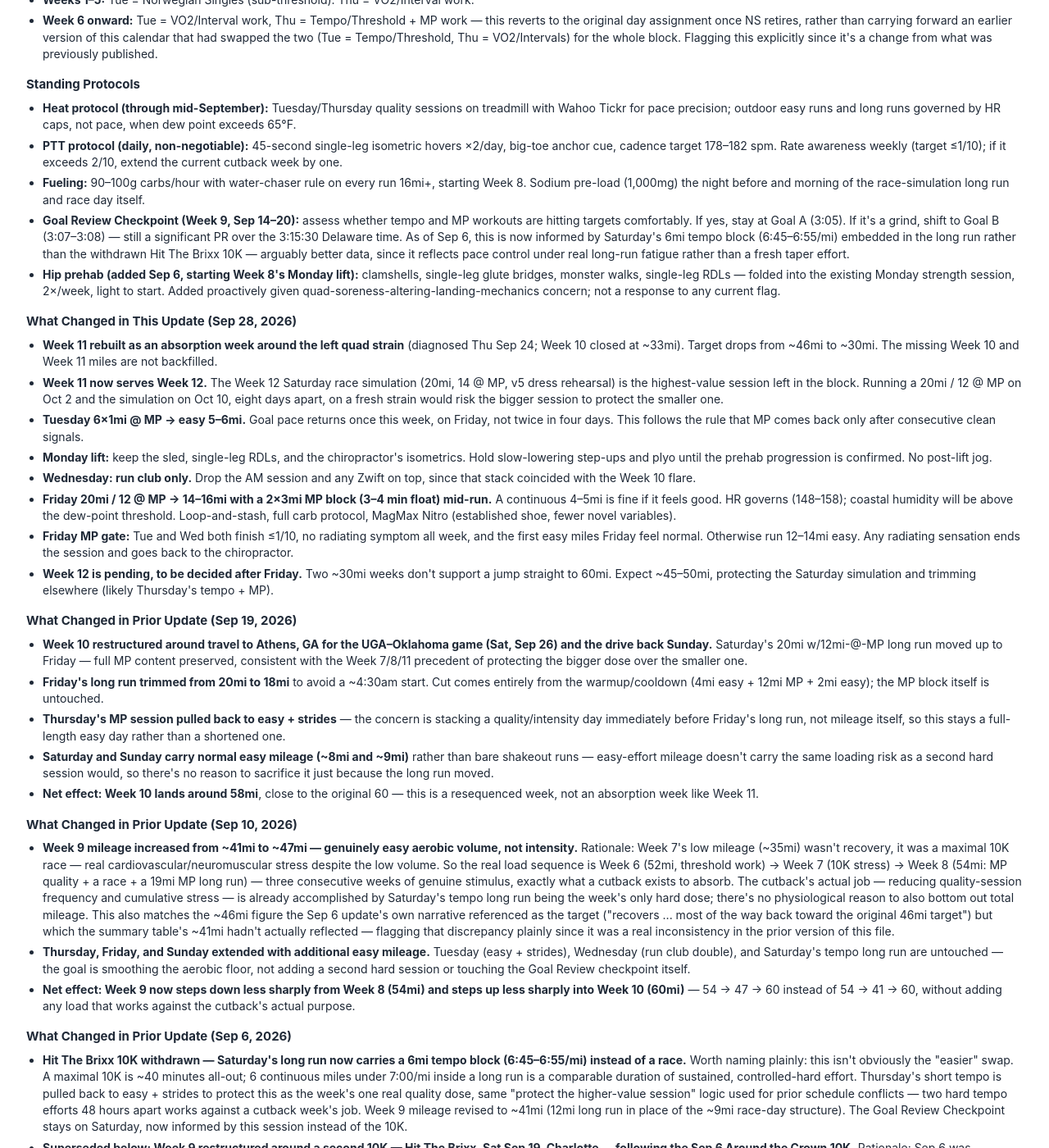
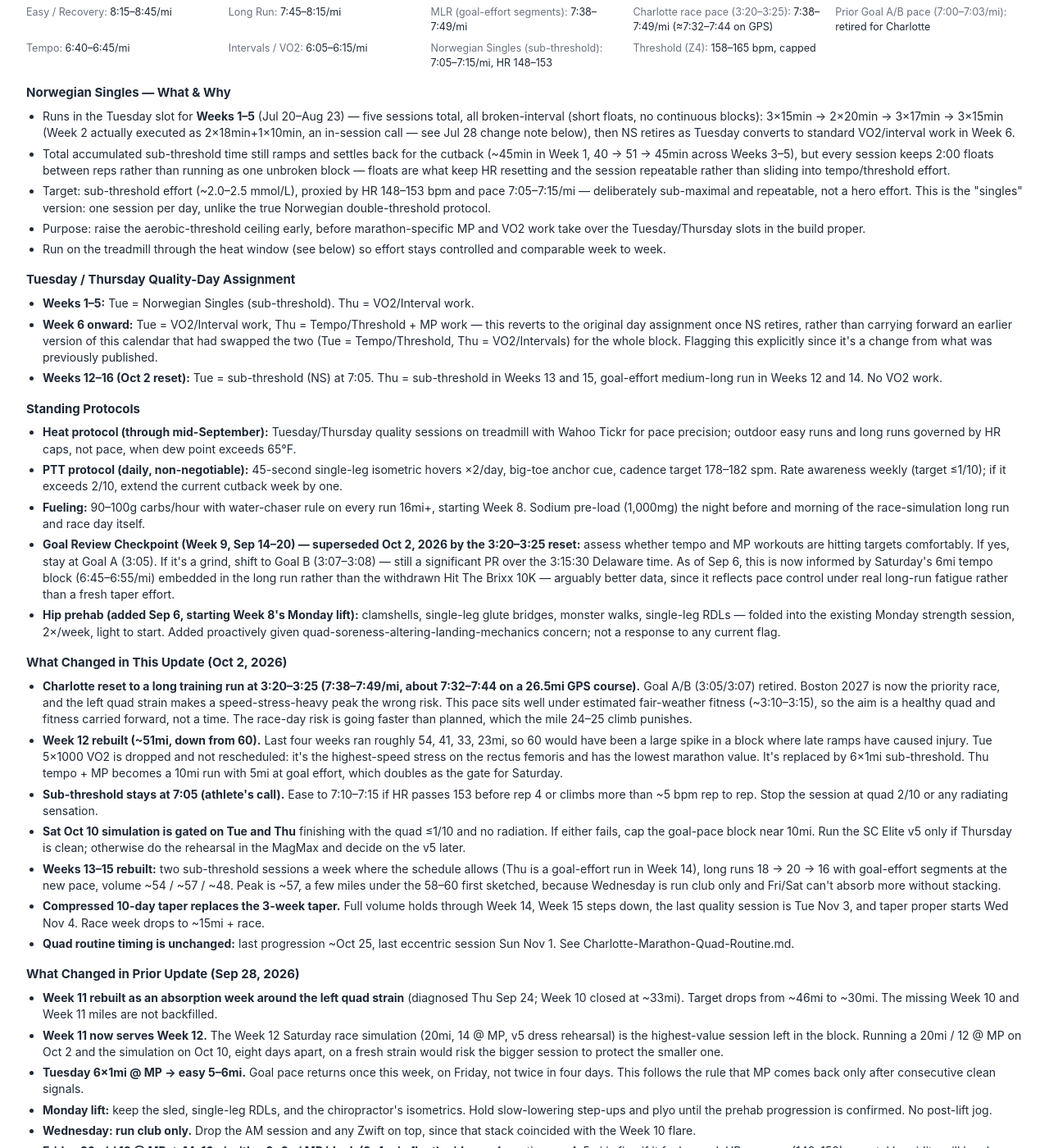
Before and after one commit to dnorton/dnorton, a Jekyll site: the page charlotte-marathon/calendar.html, which Jekyll copies as it is, in a window 1280 px wide and 1400 px high, scrolled down 2283 px. Shown: the whole window at 82% size. Built offline with Jekyll 4.4.1, drawn with Linux system fonts in a browser that asks for light colours; some of the changed text lies outside the part shown.

Commit message:
Reset Charlotte Marathon to a 3:20-3:25 training run
Retire the 3:05/3:07 goals and treat Charlotte as a long training run
at 7:38-7:49/mi, with Boston 2027 as the priority and the left quad
strain still healing. Rebuild weeks 12-17: drop VO2 work for 7:05
sub-threshold sessions, cut peak volume to ~57mi, gate the Oct 10 race
simulation on clean Tue/Thu sessions, and replace the 3-week taper
with a compressed 10-day taper.

Co-Authored-By: Claude Opus 5.5 <noreply@anthropic.com>

```diff
--- a/charlotte-marathon/calendar.html
+++ b/charlotte-marathon/calendar.html
@@ -244,15 +244,15 @@
 <body>
 
 <h1>Charlotte Marathon 2026 — Training Calendar</h1>
-<p class="subtitle">Novant Health Charlotte Marathon · Saturday, November 14, 2026 · 17-week block from a July 20 start (post-vacation) · Updated Sep 19, 2026</p>
+<p class="subtitle">Novant Health Charlotte Marathon · Saturday, November 14, 2026 · 17-week block from a July 20 start (post-vacation) · Updated Oct 2, 2026</p>
 
 <div class="summary-cards">
   <div class="card"><div class="label">Race Day</div><div class="value">Nov 14, 2026</div></div>
   <div class="card"><div class="label">Plan Start</div><div class="value">Jul 20, 2026</div></div>
   <div class="card"><div class="label">Total Weeks</div><div class="value">17</div></div>
-  <div class="card"><div class="label">Goal A</div><div class="value">3:05:00 (7:00/mi)</div></div>
-  <div class="card"><div class="label">Goal B</div><div class="value">3:07:00 (7:03/mi)</div></div>
-  <div class="card"><div class="label">Peak Volume</div><div class="value">60 mpw</div></div>
+  <div class="card"><div class="label">Charlotte Plan</div><div class="value">3:20–3:25 (long training run)</div></div>
+  <div class="card"><div class="label">Race Pace</div><div class="value">7:38–7:49/mi</div></div>
+  <div class="card"><div class="label">Peak Volume</div><div class="value">~57 mpw</div></div>
 </div>
 
 <div class="legend">
@@ -408,68 +408,68 @@
 </tr>
 
 <tr class="peak">
-  <td class="wk">12</td><td class="dates">Oct 5–11</td><td class="phase">Peak 1 + Sim</td><td class="mileage">60</td>
-  <td>Strength (no run)</td>
-  <td><span class="vo2-tag">VO2</span> 5×1000m @ VO2 pace</td>
-  <td>AM Easy + PM Run Club</td>
-  <td><span class="mp-tag">MP</span> 3mi tempo + 3mi @ MP</td>
-  <td>Easy recovery</td>
-  <td><b>20mi RACE SIMULATION</b><br>14mi @ MP · full race-day fueling<br><span class="cap-flag">CAPPED AT 20mi (was 22mi/16mi MP)</span></td>
-  <td>Easy / rest</td>
+  <td class="wk">12</td><td class="dates">Oct 5–11</td><td class="phase">Peak 1 + Sim</td><td class="mileage">~51<span class="revised-flag">revised</span></td>
+  <td>Strength (no run)<br>quad routine A</td>
+  <td><span class="ns-tag">NS</span> 6×1mi @ 7:05, HR 148–153, 60s jog<br><span class="heat-flag">treadmill if dew point &gt;60</span></td>
+  <td>AM Bike + PM Run Club (easy)</td>
+  <td><span class="mp-tag">MP</span> 10mi: 2 easy + 5mi @ goal effort (~7:40) + 3 easy</td>
+  <td>Easy 6mi</td>
+  <td><b>20mi RACE SIMULATION</b><br>4 easy + 14mi @ 7:38–7:49 + 2 easy · full race-day fueling<br><span class="cap-flag">GATED: Tue + Thu clean</span></td>
+  <td>Bike (easy)<br>quad routine C, isometric only</td>
 </tr>
 
 <tr class="peak">
-  <td class="wk">13</td><td class="dates">Oct 12–18</td><td class="phase">Peak 2</td><td class="mileage">60</td>
+  <td class="wk">13</td><td class="dates">Oct 12–18</td><td class="phase">Peak 2</td><td class="mileage">~54<span class="revised-flag">revised</span></td>
   <td>Strength (no run)</td>
-  <td><span class="mp-tag">MP</span> 4×1.5mi @ MP</td>
-  <td>AM Easy + PM Run Club</td>
-  <td>Threshold: 5mi tempo</td>
-  <td>Easy recovery</td>
-  <td>18mi w/ 10mi @ MP</td>
-  <td>Easy / rest</td>
+  <td><span class="ns-tag">NS</span> 4×1.5mi @ 7:05, 90s jog</td>
+  <td>AM Bike + PM Run Club (easy)</td>
+  <td><span class="ns-tag">NS</span> 2×3mi @ 7:05, 2min float</td>
+  <td>Easy 8mi</td>
+  <td>18mi: 5 easy + <span class="mp-tag">MP</span> 8mi @ goal effort + 5 easy</td>
+  <td>Bike (easy)</td>
+</tr>
+
+<tr class="peak">
+  <td class="wk">14</td><td class="dates">Oct 19–25</td><td class="phase">Peak 3</td><td class="mileage">~57<span class="revised-flag">revised</span></td>
+  <td>Strength (no run)</td>
+  <td><span class="ns-tag">NS</span> 3×2mi @ 7:05, 2min float</td>
+  <td>AM Bike + PM Run Club (easy)</td>
+  <td><span class="mp-tag">MP</span> 12mi: 2 easy + 6mi @ goal effort + 4 easy</td>
+  <td>Easy 8mi</td>
+  <td>20mi: 5 easy + <span class="mp-tag">MP</span> 10mi @ goal effort + 5 easy<br>last big long run</td>
+  <td>Bike (easy)</td>
 </tr>
 
 <tr class="taper">
-  <td class="wk">14</td><td class="dates">Oct 19–25</td><td class="phase">Taper 1</td><td class="mileage">50</td>
+  <td class="wk">15</td><td class="dates">Oct 26–Nov 1</td><td class="phase">Step-down</td><td class="mileage">~48<span class="revised-flag">revised</span></td>
   <td>Strength (no run)</td>
-  <td><span class="vo2-tag">VO2</span> 5×600m @ VO2 pace</td>
-  <td>AM Easy + PM Run Club</td>
-  <td><span class="mp-tag">MP</span> 2mi tempo + 3mi @ MP</td>
-  <td>Easy recovery</td>
-  <td>16mi w/ 8mi @ MP</td>
-  <td>Easy / rest</td>
+  <td><span class="ns-tag">NS</span> 5×1mi @ 7:05, 60s jog</td>
+  <td>AM Bike + PM Run Club (easy)</td>
+  <td><span class="ns-tag">NS</span> 3×1.5mi @ 7:05, 90s float</td>
+  <td>Easy 7mi</td>
+  <td>16mi: 5 easy + <span class="mp-tag">MP</span> 6mi @ goal effort + 5 easy</td>
+  <td>Bike (easy)</td>
 </tr>
 
 <tr class="taper">
-  <td class="wk">15</td><td class="dates">Oct 26–Nov 1</td><td class="phase">Taper 2</td><td class="mileage">40</td>
-  <td>Strength (no run)</td>
-  <td><span class="mp-tag">MP</span> 3×1mi @ MP</td>
-  <td>AM Easy + PM Run Club</td>
-  <td>Tempo (short): 3mi @ tempo</td>
-  <td>Easy recovery</td>
-  <td>12mi w/ 4mi @ MP</td>
-  <td>Easy / rest</td>
-</tr>
-
-<tr class="taper">
-  <td class="wk">16</td><td class="dates">Nov 2–8</td><td class="phase">Taper 3</td><td class="mileage">30</td>
-  <td>Strength (no run)</td>
-  <td>Easy + strides</td>
-  <td>AM Easy + PM Run Club</td>
-  <td><span class="mp-tag">MP</span> tune-up: 3mi @ MP, controlled</td>
-  <td>Easy recovery</td>
-  <td>8mi easy</td>
-  <td>Easy / rest</td>
+  <td class="wk">16</td><td class="dates">Nov 2–8</td><td class="phase">Taper (10-day)</td><td class="mileage">~37<span class="revised-flag">revised</span></td>
+  <td>Strength (light)</td>
+  <td><span class="ns-tag">NS</span> 4×1mi @ 7:05, 60s jog<br>last quality</td>
+  <td>AM Bike (easy) + PM Run Club (easy)</td>
+  <td>Easy 7mi + 6×20" strides</td>
+  <td>Easy 6mi</td>
+  <td>10mi easy + 4×20" strides</td>
+  <td>Bike (easy) / rest</td>
 </tr>
 
 <tr class="raceweek">
-  <td class="wk">17</td><td class="dates">Nov 9–14</td><td class="phase">Race Week</td><td class="mileage">20 + race</td>
-  <td>Strength (light/optional)</td>
-  <td>Shakeout 4mi + 4×20" strides @ MP effort</td>
-  <td>AM Easy + PM Run Club (short)</td>
-  <td>Shakeout 3mi easy + strides</td>
-  <td>Rest / travel</td>
-  <td><span class="race-tag">RACE DAY — Nov 14</span><br>Goal A 3:05 / Goal B 3:07</td>
+  <td class="wk">17</td><td class="dates">Nov 9–14</td><td class="phase">Race Week</td><td class="mileage">~15 + race<span class="revised-flag">revised</span></td>
+  <td>Strength (light, no quad loading)</td>
+  <td>Shakeout 6mi + 4×20" strides @ goal effort</td>
+  <td>AM Bike (easy) + PM Run Club (short)</td>
+  <td>Shakeout 4mi easy + strides</td>
+  <td>Rest</td>
+  <td><span class="race-tag">RACE DAY — Nov 14</span><br>Long training run · 3:20–3:25 (7:38–7:49/mi)</td>
   <td>—</td>
 </tr>
 
@@ -481,9 +481,9 @@
   <div class="paces">
     <div><span class="k">Easy / Recovery:</span> 8:15–8:45/mi</div>
     <div><span class="k">Long Run:</span> 7:45–8:15/mi</div>
-    <div><span class="k">MLR (MP segments):</span> 7:00–7:05/mi</div>
-    <div><span class="k">Marathon Pace (Goal A):</span> 7:00/mi</div>
-    <div><span class="k">Marathon Pace (Goal B):</span> 7:03/mi</div>
+    <div><span class="k">MLR (goal-effort segments):</span> 7:38–7:49/mi</div>
+    <div><span class="k">Charlotte race pace (3:20–3:25):</span> 7:38–7:49/mi (≈7:32–7:44 on GPS)</div>
+    <div><span class="k">Prior Goal A/B pace (7:00–7:03/mi):</span> retired for Charlotte</div>
     <div><span class="k">Tempo:</span> 6:40–6:45/mi</div>
     <div><span class="k">Intervals / VO2:</span> 6:05–6:15/mi</div>
     <div><span class="k">Norwegian Singles (sub-threshold):</span> 7:05–7:15/mi, HR 148–153</div>
@@ -503,6 +503,7 @@
   <ul>
     <li><b>Weeks 1–5:</b> Tue = Norwegian Singles (sub-threshold). Thu = VO2/Interval work.</li>
     <li><b>Week 6 onward:</b> Tue = VO2/Interval work, Thu = Tempo/Threshold + MP work — this reverts to the original day assignment once NS retires, rather than carrying forward an earlier version of this calendar that had swapped the two (Tue = Tempo/Threshold, Thu = VO2/Intervals) for the whole block. Flagging this explicitly since it's a change from what was previously published.</li>
+    <li><b>Weeks 12–16 (Oct 2 reset):</b> Tue = sub-threshold (NS) at 7:05. Thu = sub-threshold in Weeks 13 and 15, goal-effort medium-long run in Weeks 12 and 14. No VO2 work.</li>
   </ul>
 
   <h2>Standing Protocols</h2>
@@ -510,11 +511,22 @@
     <li><b>Heat protocol (through mid-September):</b> Tuesday/Thursday quality sessions on treadmill with Wahoo Tickr for pace precision; outdoor easy runs and long runs governed by HR caps, not pace, when dew point exceeds 65°F.</li>
     <li><b>PTT protocol (daily, non-negotiable):</b> 45-second single-leg isometric hovers ×2/day, big-toe anchor cue, cadence target 178–182 spm. Rate awareness weekly (target ≤1/10); if it exceeds 2/10, extend the current cutback week by one.</li>
     <li><b>Fueling:</b> 90–100g carbs/hour with water-chaser rule on every run 16mi+, starting Week 8. Sodium pre-load (1,000mg) the night before and morning of the race-simulation long run and race day itself.</li>
-    <li><b>Goal Review Checkpoint (Week 9, Sep 14–20):</b> assess whether tempo and MP workouts are hitting targets comfortably. If yes, stay at Goal A (3:05). If it's a grind, shift to Goal B (3:07–3:08) — still a significant PR over the 3:15:30 Delaware time. As of Sep 6, this is now informed by Saturday's 6mi tempo block (6:45–6:55/mi) embedded in the long run rather than the withdrawn Hit The Brixx 10K — arguably better data, since it reflects pace control under real long-run fatigue rather than a fresh taper effort.</li>
+    <li><b>Goal Review Checkpoint (Week 9, Sep 14–20) — superseded Oct 2, 2026 by the 3:20–3:25 reset:</b> assess whether tempo and MP workouts are hitting targets comfortably. If yes, stay at Goal A (3:05). If it's a grind, shift to Goal B (3:07–3:08) — still a significant PR over the 3:15:30 Delaware time. As of Sep 6, this is now informed by Saturday's 6mi tempo block (6:45–6:55/mi) embedded in the long run rather than the withdrawn Hit The Brixx 10K — arguably better data, since it reflects pace control under real long-run fatigue rather than a fresh taper effort.</li>
     <li><b>Hip prehab (added Sep 6, starting Week 8's Monday lift):</b> clamshells, single-leg glute bridges, monster walks, single-leg RDLs — folded into the existing Monday strength session, 2×/week, light to start. Added proactively given quad-soreness-altering-landing-mechanics concern; not a response to any current flag.</li>
   </ul>
 
-  <h2>What Changed in This Update (Sep 28, 2026)</h2>
+  <h2>What Changed in This Update (Oct 2, 2026)</h2>
+  <ul>
+    <li><b>Charlotte reset to a long training run at 3:20–3:25 (7:38–7:49/mi, about 7:32–7:44 on a 26.5mi GPS course).</b> Goal A/B (3:05/3:07) retired. Boston 2027 is now the priority race, and the left quad strain makes a speed-stress-heavy peak the wrong risk. This pace sits well under estimated fair-weather fitness (~3:10–3:15), so the aim is a healthy quad and fitness carried forward, not a time. The race-day risk is going faster than planned, which the mile 24–25 climb punishes.</li>
+    <li><b>Week 12 rebuilt (~51mi, down from 60).</b> Last four weeks ran roughly 54, 41, 33, 23mi, so 60 would have been a large spike in a block where late ramps have caused injury. Tue 5×1000 VO2 is dropped and not rescheduled: it's the highest-speed stress on the rectus femoris and has the lowest marathon value. It's replaced by 6×1mi sub-threshold. Thu tempo + MP becomes a 10mi run with 5mi at goal effort, which doubles as the gate for Saturday.</li>
+    <li><b>Sub-threshold stays at 7:05 (athlete's call).</b> Ease to 7:10–7:15 if HR passes 153 before rep 4 or climbs more than ~5 bpm rep to rep. Stop the session at quad 2/10 or any radiating sensation.</li>
+    <li><b>Sat Oct 10 simulation is gated on Tue and Thu</b> finishing with the quad ≤1/10 and no radiation. If either fails, cap the goal-pace block near 10mi. Run the SC Elite v5 only if Thursday is clean; otherwise do the rehearsal in the MagMax and decide on the v5 later.</li>
+    <li><b>Weeks 13–15 rebuilt:</b> two sub-threshold sessions a week where the schedule allows (Thu is a goal-effort run in Week 14), long runs 18 → 20 → 16 with goal-effort segments at the new pace, volume ~54 / ~57 / ~48. Peak is ~57, a few miles under the 58–60 first sketched, because Wednesday is run club only and Fri/Sat can't absorb more without stacking.</li>
+    <li><b>Compressed 10-day taper replaces the 3-week taper.</b> Full volume holds through Week 14, Week 15 steps down, the last quality session is Tue Nov 3, and taper proper starts Wed Nov 4. Race week drops to ~15mi + race.</li>
+    <li><b>Quad routine timing is unchanged:</b> last progression ~Oct 25, last eccentric session Sun Nov 1. See Charlotte-Marathon-Quad-Routine.md.</li>
+  </ul>
+
+  <h2>What Changed in Prior Update (Sep 28, 2026)</h2>
   <ul>
     <li><b>Week 11 rebuilt as an absorption week around the left quad strain</b> (diagnosed Thu Sep 24; Week 10 closed at ~33mi). Target drops from ~46mi to ~30mi. The missing Week 10 and Week 11 miles are not backfilled.</li>
     <li><b>Week 11 now serves Week 12.</b> The Week 12 Saturday race simulation (20mi, 14 @ MP, v5 dress rehearsal) is the highest-value session left in the block. Running a 20mi / 12 @ MP on Oct 2 and the simulation on Oct 10, eight days apart, on a fresh strain would risk the bigger session to protect the smaller one.</li>
```
